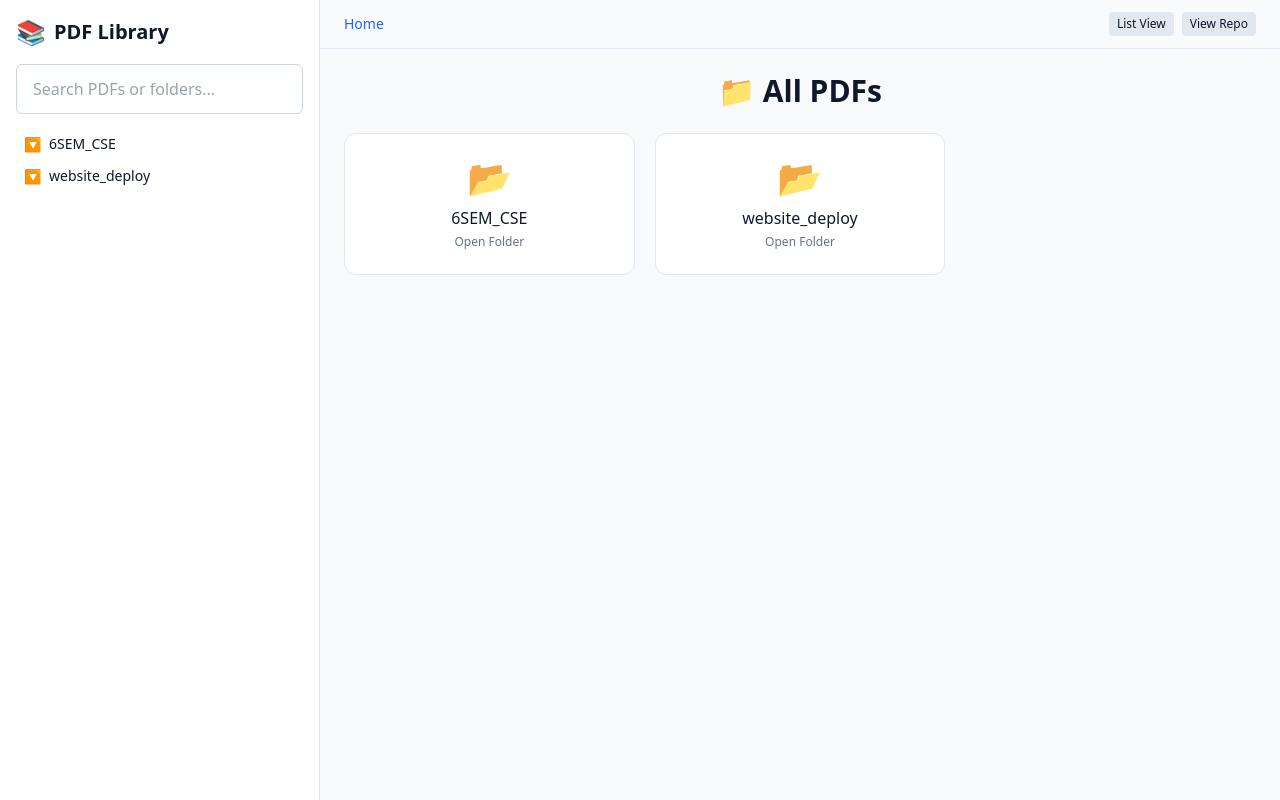
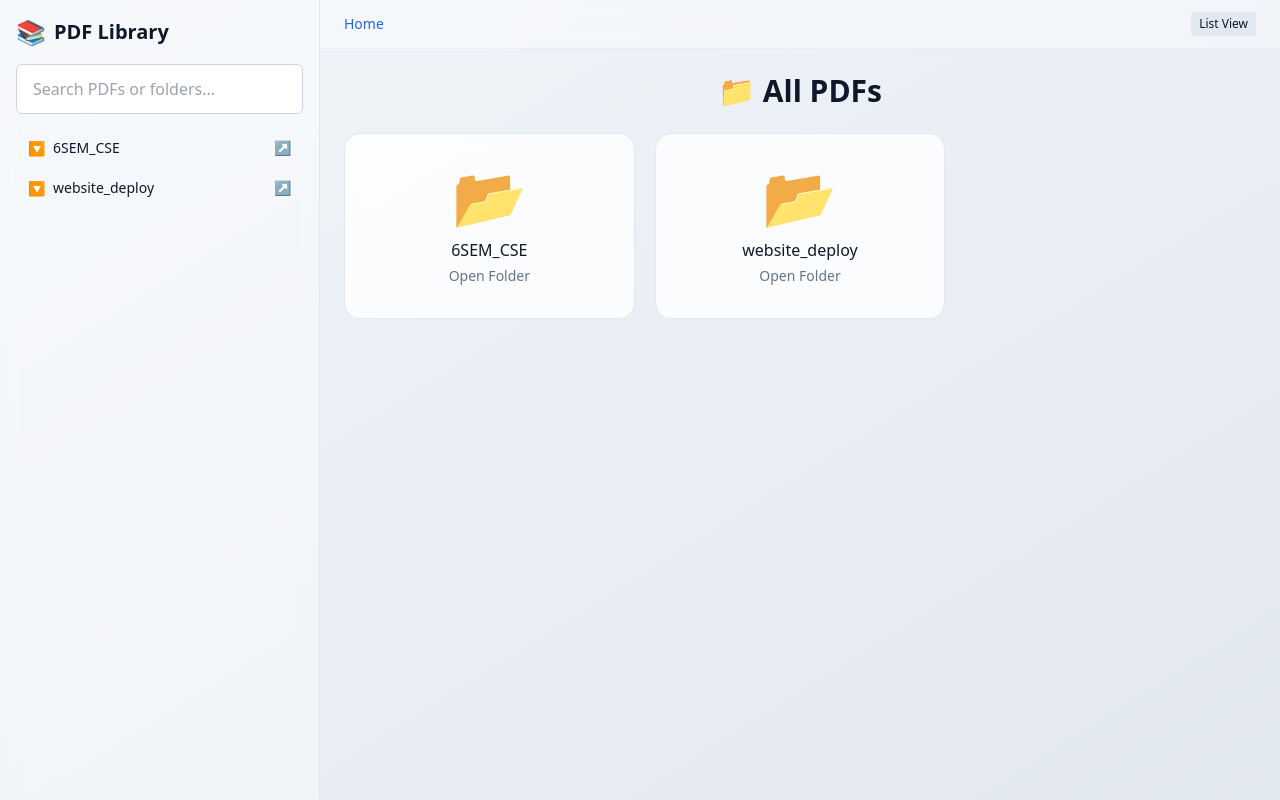
Before and after one commit to arushkivi/pit_123, a website: page index.html in a window 1280 px wide. Drawn offline with nearby package versions, Linux system fonts and the light colour scheme.

Commit message:
Add files via upload

```diff
--- a/assets/app.js
+++ b/assets/app.js
@@ -43,34 +43,42 @@ function renderTree(node, level = 0) {
   (node.children || []).forEach(ch => {
     if (ch.type === 'folder') {
       const li = createEl('li');
-      const btn = createEl('button', 'w-full flex items-center gap-2 px-2 py-1 rounded hover:bg-slate-100 dark:hover:bg-slate-800');
+      const btn = createEl('button', 'group w-full flex items-center justify-between gap-2 px-3 py-2 rounded transition-transform hover:scale-[1.02] hover:bg-slate-100 dark:hover:bg-slate-800');
       btn.addEventListener('click', (e) => {
         e.stopPropagation();
         navigate('#/folder/' + encodeURIComponent(ch.path));
       });
-      const toggle = createEl('span', 'folder-toggle text-slate-500', '▶');
+      const toggle = createEl('span', 'folder-toggle text-slate-500 transition-transform', '▶');
       toggle.setAttribute('aria-expanded', 'false');
-      const name = createEl('span', 'font-medium', ch.name);
-      btn.prepend(toggle);
-      btn.append(name);
+      const name = createEl('span', 'font-medium truncate', ch.name);
+      const leftWrap = createEl('div', 'flex items-center gap-2 min-w-0');
+      leftWrap.append(toggle, name);
+      const rightIcon = createEl('span', 'text-slate-400 group-hover:text-slate-600 dark:group-hover:text-slate-300 transition-colors', '↗');
+      btn.append(leftWrap, rightIcon);
 
       const sub = renderTree(ch, level + 1);
       sub.style.display = 'none';
 
-      // Expand/collapse on caret click
-      btn.addEventListener('click', () => {
+      // Expand/collapse only when clicking the caret, not the whole row
+      toggle.addEventListener('click', (e) => {
+        e.stopPropagation();
         const expanded = sub.style.display !== 'none';
         sub.style.display = expanded ? 'none' : '';
         toggle.setAttribute('aria-expanded', String(!expanded));
-      }, { capture: true });
+      });
 
       li.append(btn, sub);
       ul.append(li);
     } else if (ch.type === 'pdf') {
       const li = createEl('li');
-      const a = createEl('a', 'block pl-8 pr-2 py-1 rounded hover:bg-slate-100 dark:hover:bg-slate-800 text-slate-700 dark:text-slate-200');
-      a.textContent = ch.name;
+      const a = createEl('a', 'group w-full flex items-center justify-between gap-2 px-3 py-2 rounded transition-transform hover:scale-[1.02] hover:bg-slate-100 dark:hover:bg-slate-800 text-slate-700 dark:text-slate-200');
       a.href = '#/view/' + encodeURIComponent(ch.path);
+      const left = createEl('div', 'flex items-center gap-2 min-w-0');
+      const icon = createEl('span', 'text-slate-500', '📄');
+      const name = createEl('span', 'truncate', ch.name);
+      left.append(icon, name);
+      const right = createEl('span', 'text-slate-400 group-hover:text-slate-600 dark:group-hover:text-slate-300 transition-colors', '↗');
+      a.append(left, right);
       li.append(a);
       ul.append(li);
     }
@@ -138,23 +146,26 @@ function renderFolder(path) {
     ? createEl('div', 'grid grid-cols-1 sm:grid-cols-2 lg:grid-cols-3 gap-5')
     : createEl('div', 'divide-y divide-slate-200 dark:divide-slate-800 rounded-xl border border-slate-200 dark:border-slate-800 bg-white dark:bg-slate-800 overflow-hidden');
 
+  const subfolders = (node.children || []).filter(c => c.type === 'folder');
+  const pdfs = (node.children || []).filter(c => c.type === 'pdf');
+
   // Subfolders first
-  (node.children || []).filter(c => c.type === 'folder').forEach(f => {
+  subfolders.forEach(f => {
     if (state.view === 'grid') {
       // Make the entire folder card clickable with a gentle scale on hover
-      const card = createEl('a', 'block rounded-xl border border-slate-200 dark:border-slate-800 p-6 bg-white dark:bg-slate-800 text-center transition-transform hover:scale-[1.03] active:scale-[0.99] focus:outline-none focus:ring-2 focus:ring-blue-500', []);
+      const card = createEl('a', 'block rounded-2xl border border-slate-200 dark:border-slate-800 p-8 bg-white/80 dark:bg-slate-800/80 backdrop-blur text-center transition transform hover:scale-[1.05] hover:shadow-lg active:scale-[0.99] focus:outline-none focus:ring-2 focus:ring-blue-500', []);
       card.href = '#/folder/' + encodeURIComponent(f.path);
-      const icon = createEl('div', 'text-4xl mb-2', '📂');
+      const icon = createEl('div', 'text-6xl mb-3', '📂');
       const name = createEl('div', 'font-medium mb-1 truncate');
       name.textContent = f.name;
-      const hint = createEl('div', 'text-xs text-slate-500 dark:text-slate-400', 'Open Folder');
+      const hint = createEl('div', 'text-sm text-slate-500 dark:text-slate-400', 'Open Folder');
       card.append(icon, name, hint);
       grid.append(card);
     } else {
       // Entire row is clickable; add subtle scale on hover
-      const row = createEl('a', 'flex items-center gap-3 px-4 py-3 hover:bg-slate-50 dark:hover:bg-slate-900/50 rounded transition-transform hover:scale-[1.01] focus:outline-none focus:ring-2 focus:ring-blue-500', []);
+      const row = createEl('a', 'flex items-center gap-4 px-5 py-4 hover:bg-slate-50 dark:hover:bg-slate-900/50 rounded-xl transition-transform hover:scale-[1.02] hover:shadow-sm focus:outline-none focus:ring-2 focus:ring-blue-500', []);
       row.href = '#/folder/' + encodeURIComponent(f.path);
-      const icon = createEl('div', 'text-2xl', '📂');
+      const icon = createEl('div', 'text-3xl', '📂');
       const name = createEl('div', 'font-medium truncate');
       name.textContent = f.name;
       row.append(icon, name);
@@ -163,7 +174,7 @@ function renderFolder(path) {
   });
 
   // PDFs
-  (node.children || []).filter(c => c.type === 'pdf').forEach(p => {
+  pdfs.forEach(p => {
     if (state.view === 'grid') {
       const card = createEl('div', 'rounded-xl border border-slate-200 dark:border-slate-800 p-5 hover:shadow-sm bg-white dark:bg-slate-800 flex flex-col text-center');
       const icon = createEl('div', 'text-3xl mb-2', '📄');
@@ -203,7 +214,13 @@ function renderFolder(path) {
     }
   });
 
-  container.append(title, grid);
+  if (subfolders.length === 0 && pdfs.length === 0) {
+    const empty = createEl('div', 'text-center text-slate-500 dark:text-slate-400 py-16');
+    empty.textContent = 'No PDFs here yet. Folders will appear as they are added.';
+    container.append(title, empty);
+  } else {
+    container.append(title, grid);
+  }
   content.append(container);
 }
 
--- a/index.html
+++ b/index.html
@@ -15,11 +15,12 @@
     .folder-toggle[aria-expanded='true'] { transform: rotate(90deg); }
   </style>
 </head>
-<body class="bg-slate-50 text-slate-900 dark:bg-slate-900 dark:text-slate-100">
+<body class="relative min-h-screen text-slate-900 dark:text-slate-100">
+  <div class="pointer-events-none fixed inset-0 -z-10 bg-gradient-to-br from-slate-100 to-slate-200 dark:from-slate-900 dark:to-slate-950"></div>
   <div class="flex h-screen">
     <!-- Sidebar (mobile drawer) -->
-    <div id="backdrop" class="fixed inset-0 bg-black/40 z-30 hidden md:hidden"></div>
-    <aside id="sidebar" class="fixed md:static z-40 inset-y-0 left-0 w-80 shrink-0 border-r border-slate-200 dark:border-slate-800 p-4 overflow-y-auto scrollbar-thin bg-white dark:bg-slate-900 transform -translate-x-full md:translate-x-0 transition-transform duration-200 ease-out">
+    <div id="backdrop" class="fixed inset-0 bg-black/40 backdrop-blur-sm z-30 hidden md:hidden"></div>
+    <aside id="sidebar" class="fixed md:static z-40 inset-y-0 left-0 w-80 shrink-0 border-r border-slate-200 dark:border-slate-800 p-4 overflow-y-auto scrollbar-thin bg-white/60 dark:bg-slate-900/60 backdrop-blur supports-[backdrop-filter]:bg-white/40 dark:supports-[backdrop-filter]:bg-slate-900/40 transform -translate-x-full md:translate-x-0 transition-transform duration-200 ease-out">
       <div class="flex items-center justify-between gap-2 mb-4">
         <div class="flex items-center gap-2">
           <span class="text-2xl">📚</span>
@@ -35,14 +36,13 @@
 
     <!-- Main content -->
     <main class="flex-1 flex flex-col">
-      <header class="border-b border-slate-200 dark:border-slate-800 px-4 md:px-6 py-3 flex items-center justify-between gap-2">
+      <header class="sticky top-0 border-b border-slate-200/60 dark:border-slate-800/60 bg-white/60 dark:bg-slate-900/60 backdrop-blur supports-[backdrop-filter]:bg-white/40 dark:supports-[backdrop-filter]:bg-slate-900/40 px-4 md:px-6 py-3 flex items-center justify-between gap-2">
         <div class="flex items-center gap-2 min-w-0">
           <button id="openSidebar" class="md:hidden inline-flex items-center justify-center w-10 h-10 rounded hover:bg-slate-100 dark:hover:bg-slate-800" aria-label="Open sidebar">☰</button>
           <div id="breadcrumbs" class="truncate text-sm text-slate-600 dark:text-slate-300"></div>
         </div>
         <div class="flex items-center gap-2">
           <button id="toggleView" class="text-xs px-2 py-1 rounded bg-slate-200 dark:bg-slate-800" aria-pressed="false" title="Toggle list/grid view">List View</button>
-          <a href="https://github.com/arushkivi/pit_123" target="_blank" class="text-xs px-2 py-1 rounded bg-slate-200 dark:bg-slate-800">View Repo</a>
         </div>
       </header>
       <section id="content" class="flex-1 overflow-y-auto p-4 md:p-6 scrollbar-thin"></section>
@@ -52,7 +52,7 @@
   <!-- PDF Modal -->
   <div id="pdfModal" class="fixed inset-0 z-50 hidden" aria-modal="true" role="dialog">
     <div id="pdfModalBackdrop" class="absolute inset-0 bg-black/60"></div>
-    <div class="absolute inset-2 md:inset-10 bg-white dark:bg-slate-900 rounded-lg shadow-xl flex flex-col overflow-hidden">
+    <div class="absolute inset-2 md:inset-10 bg-white/70 dark:bg-slate-900/70 backdrop-blur supports-[backdrop-filter]:bg-white/50 dark:supports-[backdrop-filter]:bg-slate-900/50 rounded-lg shadow-xl flex flex-col overflow-hidden">
       <div class="flex items-center justify-between gap-2 border-b border-slate-200 dark:border-slate-800 px-3 md:px-4 py-2">
         <div class="min-w-0 flex-1 truncate font-medium" id="pdfModalTitle">Document</div>
         <div class="flex items-center gap-2">
```
Also changed, not shown: package.json (added, +11 -0 lines).
